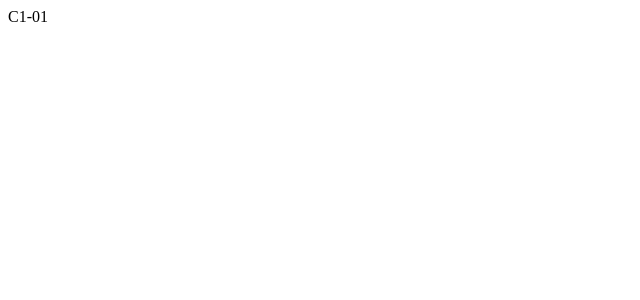
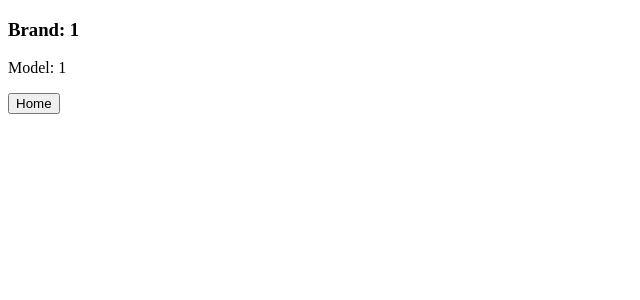
Before and after one commit to a-chakrawarti/Next.js-Fundamentals, a Next.js app: page /mobiles/1/1 in a window 1280 px wide. Shown: the top 300 px of the page, without its empty margins (0-640 px from the left). Built offline with nearby package versions, Linux system fonts and the light colour scheme.

Commit message:
useRouter to get access to URL segments & render them

```diff
--- a/pages/mobiles/[brand]/[model].tsx
+++ b/pages/mobiles/[brand]/[model].tsx
@@ -1,5 +1,29 @@
+import { useRouter } from "next/router";
+
 const Model = () => {
-  return <div>C1-01</div>;
+  // In production, it will not work for the first time
+  // The reason being, without prefetching condition, query object is empty
+  // Prefetching: getServerSideProps, getStaticProps
+  const router = useRouter();
+  const {
+    query: { brand, model },
+  } = router;
+  //   console.log(brand, model);
+
+  const goBackHome = () => {
+    // push home to stack of history
+    // router.push("/");
+    // would replace that particular page from stack history altogether
+    // Try to use link component as much as possible, good for SEO, accessibility
+    router.replace("/");
+  };
+  return (
+    <div>
+      <h3>Brand: {brand}</h3>
+      <p>Model: {model}</p>
+      <button onClick={goBackHome}>Home</button>
+    </div>
+  );
 };
 
 export default Model;
```
